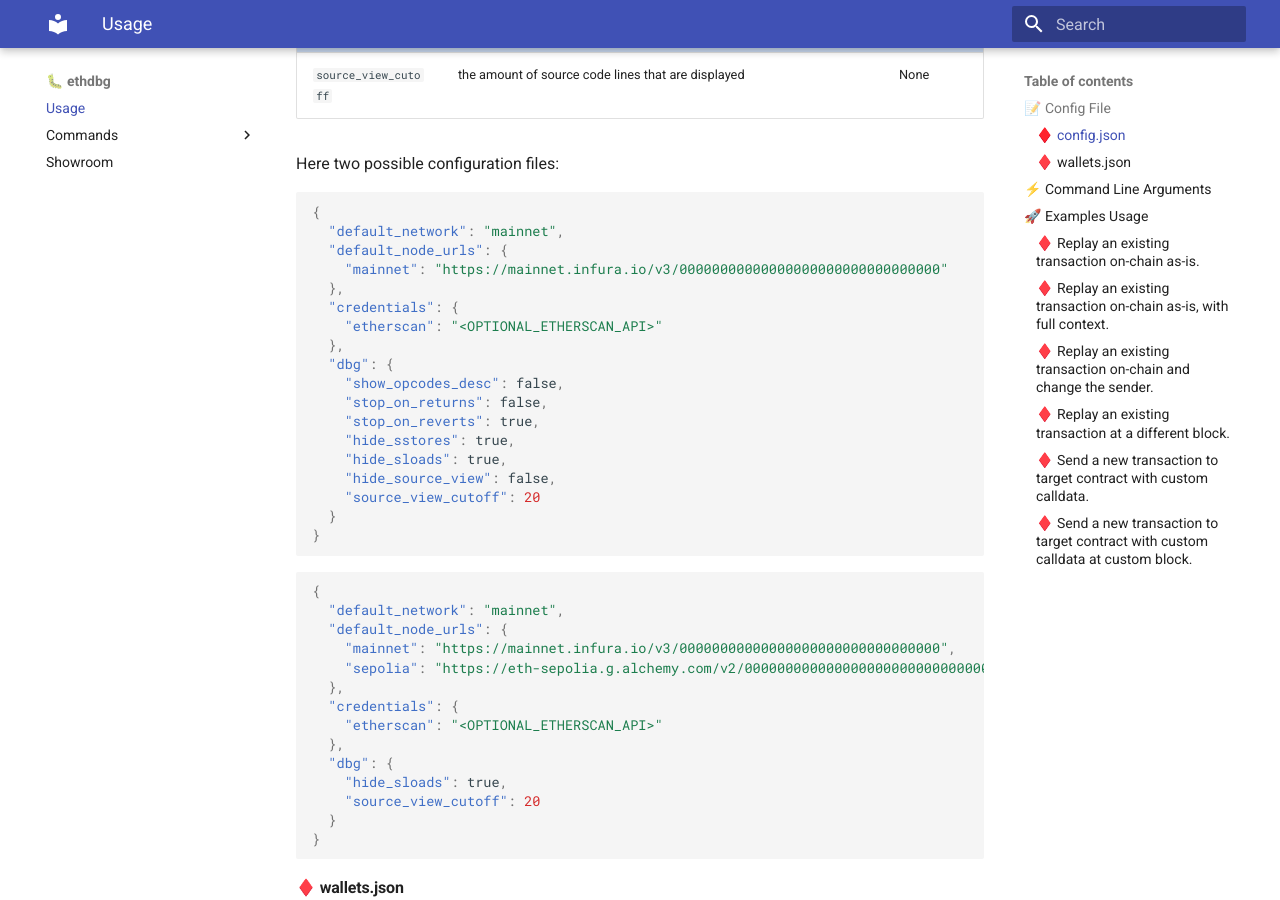
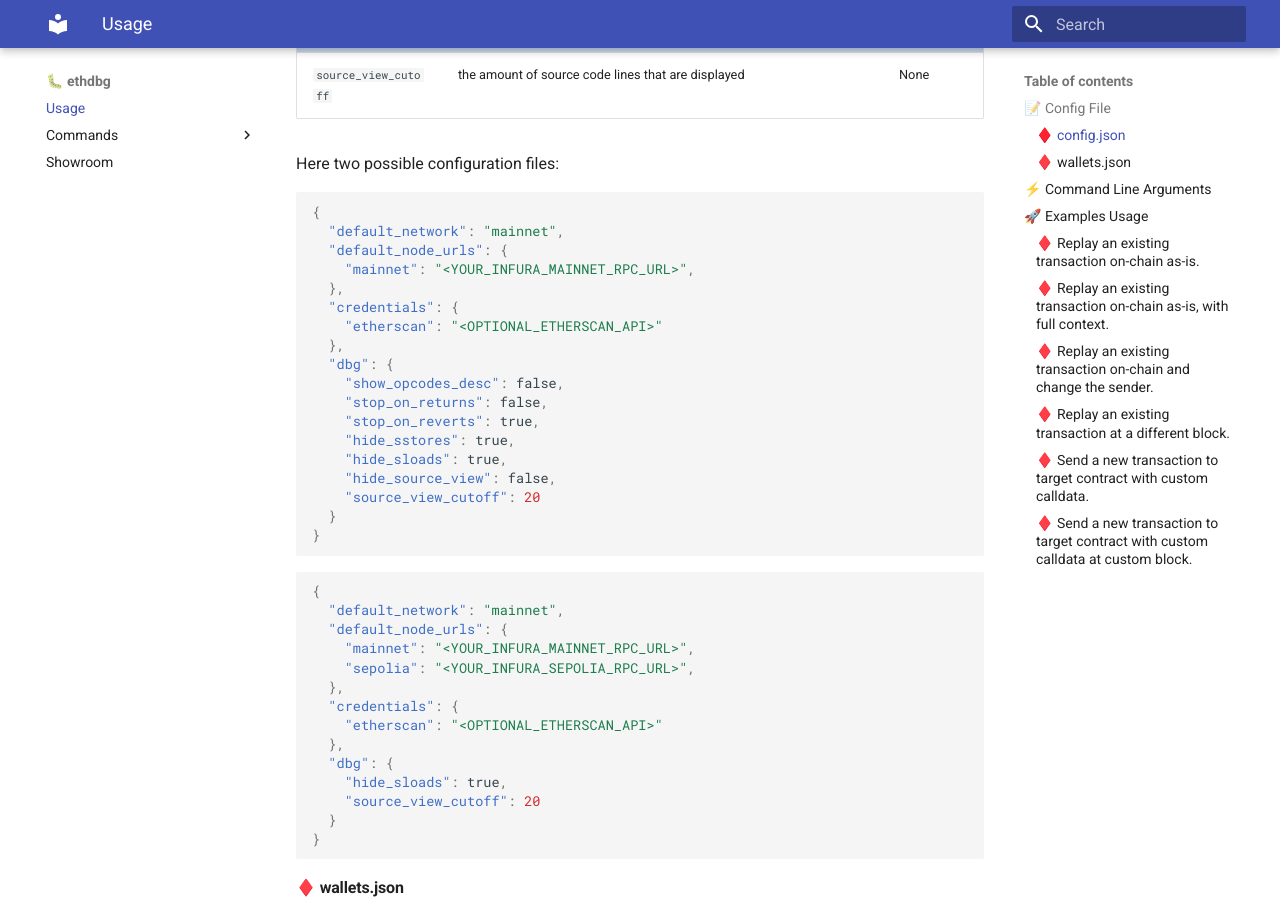
Before and after one commit to ethpwn/ethpwn, an MkDocs documentation site: the page built from docs/docs/ethdbg/usage.md, in a window 1280 px wide and 900 px high, scrolled down 1230 px. Built offline with MkDocs 1.6.1 and Material for MkDocs 9.7.7, drawn with Linux system fonts in a browser that asks for light colours; some of the changed lines change nothing that is shown; some of the changed text lies outside the part shown.

Commit message:
more doc fixes
Signed-off-by: degrigis <degrigis@ucsb.edu>

````diff
--- a/docs/docs/ethdbg/usage.md
+++ b/docs/docs/ethdbg/usage.md
@@ -12,10 +12,10 @@
 {
   "default_network": "mainnet",
   "default_node_urls": {
-    "mainnet": "https://mainnet.infura.io/v3/00000000000000000000000000000000",
+    "mainnet": "<YOUR_INFURA_RPC_URL>",
   },
   "credentials": {
-    "etherscan": "00000000000000000000000000000000"
+    "etherscan": "<OPTIONAL_ETHERSCAN_API>"
   },
   "dbg": {
   }
@@ -46,7 +46,7 @@
 {
   "default_network": "mainnet",
   "default_node_urls": {
-    "mainnet": "https://mainnet.infura.io/v3/00000000000000000000000000000000"
+    "mainnet": "<YOUR_INFURA_MAINNET_RPC_URL>",
   },
   "credentials": {
     "etherscan": "<OPTIONAL_ETHERSCAN_API>"
@@ -67,8 +67,8 @@
 {
   "default_network": "mainnet",
   "default_node_urls": {
-    "mainnet": "https://mainnet.infura.io/v3/00000000000000000000000000000000",
-    "sepolia": "https://eth-sepolia.g.alchemy.com/v2/00000000000000000000000000000000"
+    "mainnet": "<YOUR_INFURA_MAINNET_RPC_URL>",
+    "sepolia": "<YOUR_INFURA_SEPOLIA_RPC_URL>",
   },
   "credentials": {
     "etherscan": "<OPTIONAL_ETHERSCAN_API>"
@@ -121,7 +121,7 @@
 You can select the wallet you want to use by using the `--wallet` command line option and the "name" of the wallet. e.g.:
 
 ```bash
-ethdbg --target 0xeC55Bf7E10b6594874554BAd1B461214Cab413d4 --calldata cbd8c06a00000000000000 --node-url https://mainnet.infura.io/v3/38eb4be006004da4a89315232040e222 --block 11469711 --wallet my-sepolia-wallet
+ethdbg --target 0xeC55Bf7E10b6594874554BAd1B461214Cab413d4 --calldata cbd8c06a00000000000000 --node-url "<YOUR_INFURA_MAINNET_RPC_URL>" --block 11469711 --wallet my-sepolia-wallet
 ```
 
 ## ⚡️ Command Line Arguments
@@ -158,17 +158,17 @@
 
 #### ♦️ Replay an existing transaction on-chain as-is.
 ```bash
-ethdbg --txid 0x168f7f3acd40e0632e11b208c40ecc3c790bcb46c131f0207892859871ec3d3e --node-url https://mainnet.infura.io/v3/38eb4be006004da4a89315232040e222
+ethdbg --txid 0x168f7f3acd40e0632e11b208c40ecc3c790bcb46c131f0207892859871ec3d3e
 ```
 
 #### ♦️ Replay an existing transaction on-chain as-is, with full context.
 ```bash
-ethdbg --txid 0x168f7f3acd40e0632e11b208c40ecc3c790bcb46c131f0207892859871ec3d3e --full-context --node-url https://mainnet.infura.io/v3/38eb4be006004da4a89315232040e222
+ethdbg --txid 0x168f7f3acd40e0632e11b208c40ecc3c790bcb46c131f0207892859871ec3d3e --full-context
 ```
 
 #### ♦️ Replay an existing transaction on-chain and change the sender.
 ```bash
-ethdbg --txid 0x168f7f3acd40e0632e11b208c40ecc3c790bcb46c131f0207892859871ec3d3e --sender 0x1a5984F43dAD95a5121b1b30B9190d619d84d21C --node-url https://mainnet.infura.io/v3/38eb4be006004da4a89315232040e222
+ethdbg --txid 0x168f7f3acd40e0632e11b208c40ecc3c790bcb46c131f0207892859871ec3d3e --sender 0x1a5984F43dAD95a5121b1b30B9190d619d84d21C
 ```
 
 | ❗️ Note                               |
@@ -176,20 +176,20 @@
 | The chosen sender must have enough funds to execute the transaction. You can use `--balance` to edit this value. |
 
 ```bash
-ethdbg --txid 0x168f7f3acd40e0632e11b208c40ecc3c790bcb46c131f0207892859871ec3d3e --sender 0x1a5984F43dAD95a5121b1b30B9190d619d84d21C --balance 1000000000000000 --node-url https://mainnet.infura.io/v3/38eb4be006004da4a89315232040e222
+ethdbg --txid 0x168f7f3acd40e0632e11b208c40ecc3c790bcb46c131f0207892859871ec3d3e --sender 0x1a5984F43dAD95a5121b1b30B9190d619d84d21C --balance 1000000000000000
 ```
 
 #### ♦️ Replay an existing transaction at a different block.
 ```bash
-ethdbg --txid 0x168f7f3acd40e0632e11b208c40ecc3c790bcb46c131f0207892859871ec3d3e --block 17700180 --node-url https://mainnet.infura.io/v3/38eb4be006004da4a89315232040e222
+ethdbg --txid 0x168f7f3acd40e0632e11b208c40ecc3c790bcb46c131f0207892859871ec3d3e --block 17700180
 ```
 
 #### ♦️ Send a new transaction to target contract with custom calldata.
 ```bash
-ethdbg --target 0xeC55Bf7E10b6594874554BAd1B461214Cab413d4 --calldata cbd8c06a00000000000000 --node-url https://mainnet.infura.io/v3/38eb4be006004da4a89315232040e222
+ethdbg --target 0xeC55Bf7E10b6594874554BAd1B461214Cab413d4 --calldata cbd8c06a00000000000000
 ```
 
 #### ♦️ Send a new transaction to target contract with custom calldata at custom block.
 ```bash
-ethdbg --target 0xeC55Bf7E10b6594874554BAd1B461214Cab413d4 --calldata cbd8c06a00000000000000 --node-url https://mainnet.infura.io/v3/38eb4be006004da4a89315232040e222 --block 11469711
+ethdbg --target 0xeC55Bf7E10b6594874554BAd1B461214Cab413d4 --calldata cbd8c06a00000000000000 --block 11469711
 ```
````
